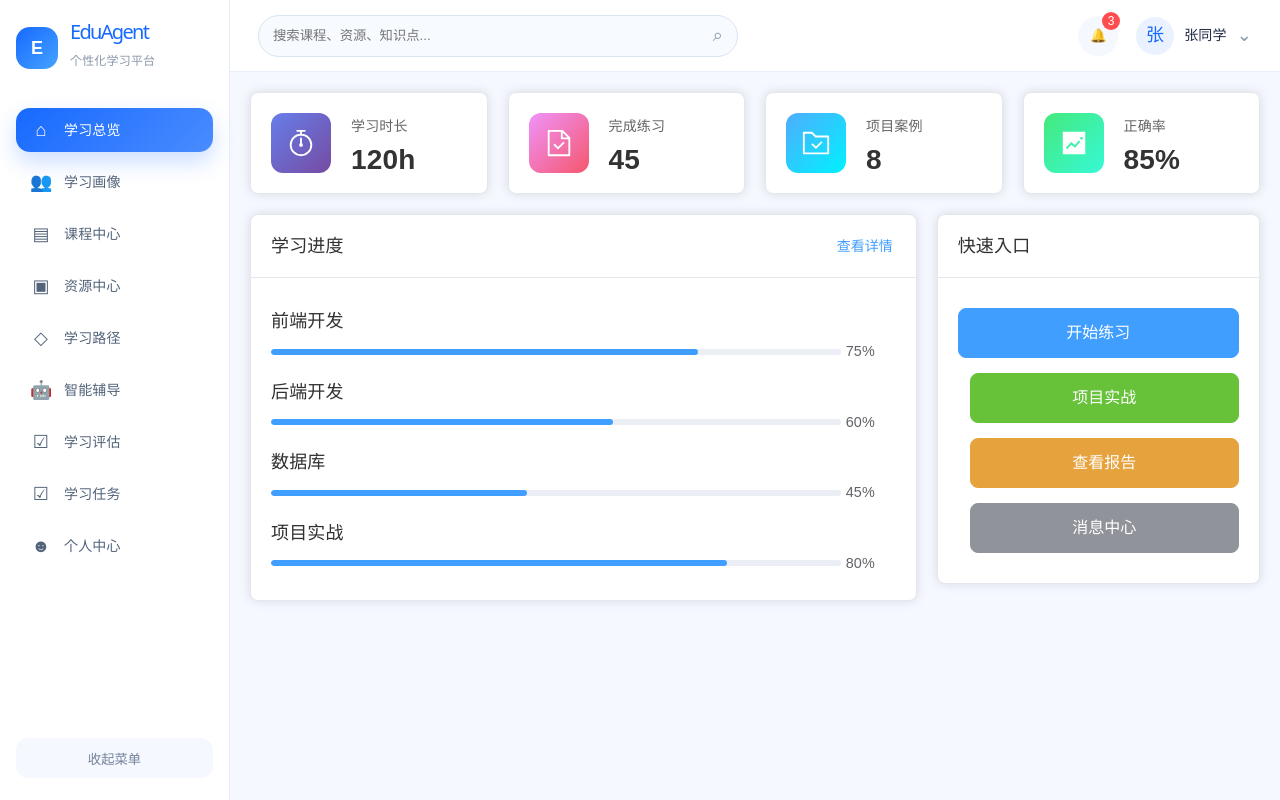
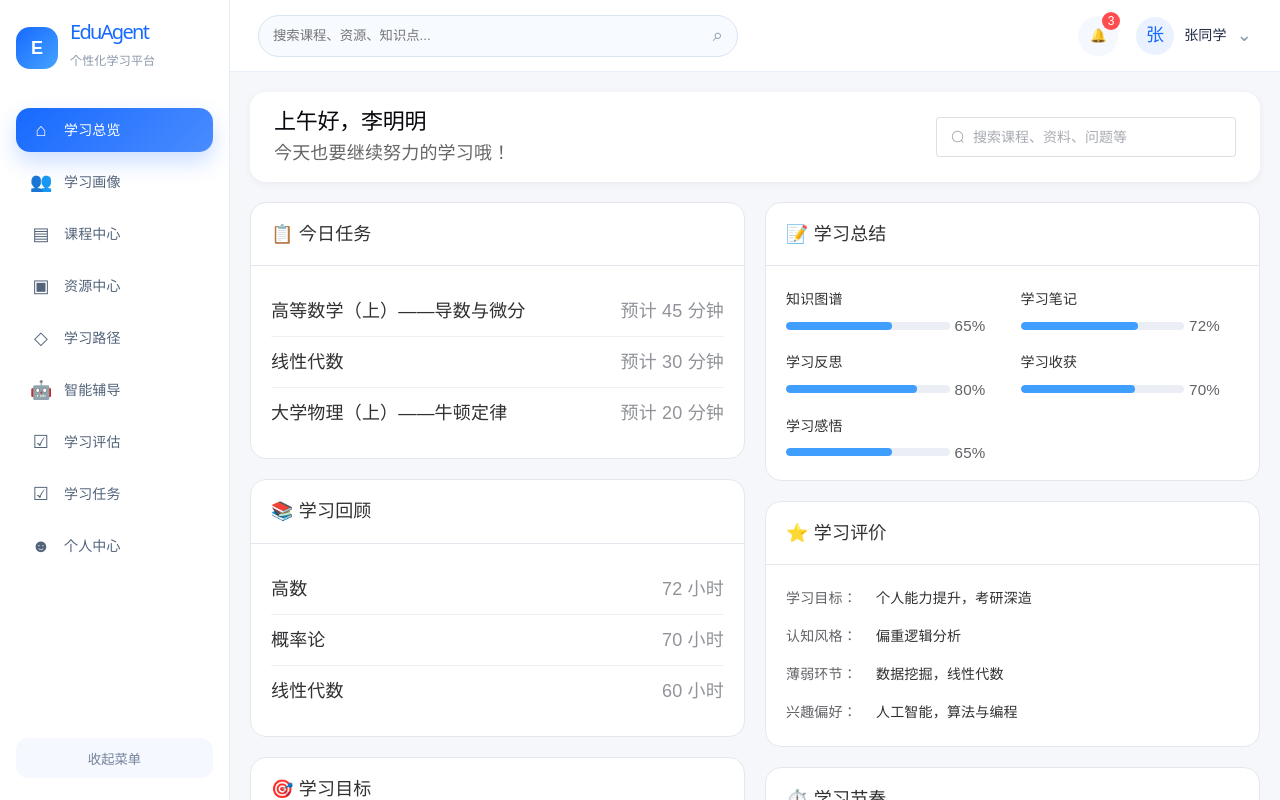
Before and after one commit to boy6666/school_ai_system, a Vue app in the folder edu-agent-web/: page /student/dashboard in a window 1280 px wide. Built offline with nearby package versions, Linux system fonts and the light colour scheme; sample sign-in values are in the browser's storage.

Commit message:
feat: 从 cjctest 分支同步 Dashboard.vue

```diff
--- a/edu-agent-web/src/views/student/Dashboard.vue
+++ b/edu-agent-web/src/views/student/Dashboard.vue
@@ -1,109 +1,136 @@
 <template>
-  <div class="dashboard">
-    <el-row :gutter="20" class="stats-row">
-      <el-col :span="6">
-        <el-card class="stat-card">
-          <div class="stat-item">
-            <div class="stat-icon study-time">
-              <el-icon><Timer /></el-icon>
+  <div class="dashboard-container">
+    <!-- 顶部：欢迎语 + 搜索 -->
+    <div class="dashboard-header">
+      <div class="welcome-section">
+        <h2>{{ greeting }}，李明明</h2>
+        <p>今天也要继续努力的学习哦！</p>
+      </div>
+      <div class="search-section">
+        <el-input
+          v-model="searchKeyword"
+          placeholder="搜索课程、资料、问题等"
+          prefix-icon="Search"
+          size="large"
+          clearable
+        />
+      </div>
+    </div>
+
+    <el-row :gutter="20">
+      <!-- 左侧列：今日任务、学习回顾、学习目标、学习进度 -->
+      <el-col :span="12">
+        <!-- 今日任务卡片 -->
+        <el-card class="task-card" shadow="never">
+          <template #header><span>📋 今日任务</span></template>
+          <div v-for="task in todayTasks" :key="task.name" class="task-item">
+            <div class="task-name">{{ task.name }}</div>
+            <div class="task-duration">预计 {{ task.duration }} 分钟</div>
+          </div>
+        </el-card>
+
+        <!-- 学习回顾卡片 -->
+        <el-card class="review-card" shadow="never" style="margin-top: 20px">
+          <template #header><span>📚 学习回顾</span></template>
+          <div v-for="subject in reviewSubjects" :key="subject.name" class="review-item">
+            <span>{{ subject.name }}</span>
+            <span>{{ subject.hours }} 小时</span>
+          </div>
+        </el-card>
+
+        <!-- 学习目标卡片 -->
+        <el-card class="goal-card" shadow="never" style="margin-top: 20px">
+          <template #header><span>🎯 学习目标</span></template>
+          <div class="goal-stats">
+            <div class="stat">
+              <div class="stat-value">{{ totalHours }}</div>
+              <div class="stat-label">总学习时长(小时)</div>
             </div>
-            <div class="stat-content">
-              <div class="stat-label">学习时长</div>
-              <div class="stat-value">120h</div>
+            <div class="stat">
+              <div class="stat-value">{{ completedTopics }}</div>
+              <div class="stat-label">完成主题数</div>
             </div>
           </div>
         </el-card>
+
+        <!-- 学习进度卡片 -->
+        <el-card class="progress-card" shadow="never" style="margin-top: 20px">
+          <template #header><span>📈 学习进度</span></template>
+          <div v-for="subject in learningProgress" :key="subject.name" class="progress-item">
+            <div class="progress-label">{{ subject.name }}</div>
+            <el-progress :percentage="subject.percent" :stroke-width="10" />
+            <div class="progress-hours">{{ subject.hours }}小时</div>
+          </div>
+        </el-card>
       </el-col>
-      <el-col :span="6">
-        <el-card class="stat-card">
-          <div class="stat-item">
-            <div class="stat-icon complete-count">
-              <el-icon><DocumentChecked /></el-icon>
+
+      <!-- 右侧列：学习总结、学习评价、学习节奏、学习计划 -->
+      <el-col :span="12">
+        <!-- 学习总结卡片 -->
+        <el-card class="summary-card" shadow="never">
+          <template #header><span>📝 学习总结</span></template>
+          <div class="summary-grid">
+            <div class="summary-item">
+              <div class="summary-label">知识图谱</div>
+              <el-progress :percentage="65" :stroke-width="8" />
             </div>
-            <div class="stat-content">
-              <div class="stat-label">完成练习</div>
-              <div class="stat-value">45</div>
+            <div class="summary-item">
+              <div class="summary-label">学习笔记</div>
+              <el-progress :percentage="72" :stroke-width="8" />
+            </div>
+            <div class="summary-item">
+              <div class="summary-label">学习反思</div>
+              <el-progress :percentage="80" :stroke-width="8" />
+            </div>
+            <div class="summary-item">
+              <div class="summary-label">学习收获</div>
+              <el-progress :percentage="70" :stroke-width="8" />
+            </div>
+            <div class="summary-item">
+              <div class="summary-label">学习感悟</div>
+              <el-progress :percentage="65" :stroke-width="8" />
             </div>
           </div>
         </el-card>
-      </el-col>
-      <el-col :span="6">
-        <el-card class="stat-card">
-          <div class="stat-item">
-            <div class="stat-icon project-count">
-              <el-icon><FolderChecked /></el-icon>
+
+        <!-- 学习评价卡片 -->
+        <el-card class="evaluation-card" shadow="never" style="margin-top: 20px">
+          <template #header><span>⭐ 学习评价</span></template>
+          <div class="eval-list">
+            <div class="eval-item"><span class="eval-label">学习目标：</span><span>个人能力提升，考研深造</span></div>
+            <div class="eval-item"><span class="eval-label">认知风格：</span><span>偏重逻辑分析</span></div>
+            <div class="eval-item"><span class="eval-label">薄弱环节：</span><span>数据挖掘，线性代数</span></div>
+            <div class="eval-item"><span class="eval-label">兴趣偏好：</span><span>人工智能，算法与编程</span></div>
+          </div>
+        </el-card>
+
+        <!-- 学习节奏卡片 -->
+        <el-card class="rhythm-card" shadow="never" style="margin-top: 20px">
+          <template #header><span>⏱️ 学习节奏</span></template>
+          <div class="rhythm-stats">
+            <div class="rhythm-item">
+              <div class="rhythm-value">1-3 小时</div>
+              <div class="rhythm-label">每日学习量</div>
             </div>
-            <div class="stat-content">
-              <div class="stat-label">项目案例</div>
-              <div class="stat-value">8</div>
+            <div class="rhythm-item">
+              <div class="rhythm-value">2-4 小时</div>
+              <div class="rhythm-label">每日学习时长</div>
             </div>
           </div>
         </el-card>
-      </el-col>
-      <el-col :span="6">
-        <el-card class="stat-card">
-          <div class="stat-item">
-            <div class="stat-icon accuracy">
-              <el-icon><TrendCharts /></el-icon>
+
+        <!-- 学习计划卡片 -->
+        <el-card class="plan-card" shadow="never" style="margin-top: 20px">
+          <template #header><span>📅 学习计划</span></template>
+          <div class="plan-stats">
+            <div class="plan-item">
+              <div class="plan-value">1-3 小时</div>
+              <div class="plan-label">每日学习计划</div>
             </div>
-            <div class="stat-content">
-              <div class="stat-label">正确率</div>
-              <div class="stat-value">85%</div>
+            <div class="plan-item">
+              <div class="plan-value">2-4 小时</div>
+              <div class="plan-label">每日学习时间</div>
             </div>
-          </div>
-        </el-card>
-      </el-col>
-    </el-row>
-
-    <el-row :gutter="20" class="content-row">
-      <el-col :span="16">
-        <el-card class="content-card">
-          <template #header>
-            <div class="card-header">
-              <span>学习进度</span>
-              <el-button link type="primary">查看详情</el-button>
-            </div>
-          </template>
-          <div class="learning-progress">
-            <div class="progress-item">
-              <div class="progress-label">前端开发</div>
-              <el-progress :percentage="75" />
-            </div>
-            <div class="progress-item">
-              <div class="progress-label">后端开发</div>
-              <el-progress :percentage="60" />
-            </div>
-            <div class="progress-item">
-              <div class="progress-label">数据库</div>
-              <el-progress :percentage="45" />
-            </div>
-            <div class="progress-item">
-              <div class="progress-label">项目实战</div>
-              <el-progress :percentage="80" />
-            </div>
-          </div>
-        </el-card>
-      </el-col>
-      <el-col :span="8">
-        <el-card class="content-card">
-          <template #header>
-            <div class="card-header">
-              <span>快速入口</span>
-            </div>
-          </template>
-          <div class="quick-actions">
-            <el-button type="primary" @click="$router.push('/student/practice')">
-              开始练习
-            </el-button>
-            <el-button type="success" @click="$router.push('/student/projects')">
-              项目实战
-            </el-button>
-            <el-button type="warning" @click="$router.push('/student/report')">
-              查看报告
-            </el-button>
-            <el-button type="info" @click="$router.push('/student/messages')">
-              消息中心
-            </el-button>
           </div>
         </el-card>
       </el-col>
@@ -112,118 +139,157 @@
 </template>
 
 <script setup lang="ts">
-import { Timer, DocumentChecked, FolderChecked, TrendCharts } from '@element-plus/icons-vue'
+import { ref, computed } from 'vue'
+
+const searchKeyword = ref('')
+
+// 问候语
+const greeting = computed(() => {
+  const hour = new Date().getHours()
+  if (hour < 12) return '上午好'
+  if (hour < 18) return '下午好'
+  return '晚上好'
+})
+
+// 今日任务 Mock
+const todayTasks = ref([
+  { name: '高等数学（上）——导数与微分', duration: 45 },
+  { name: '线性代数', duration: 30 },
+  { name: '大学物理（上）——牛顿定律', duration: 20 }
+])
+
+// 学习回顾
+const reviewSubjects = ref([
+  { name: '高数', hours: 72 },
+  { name: '概率论', hours: 70 },
+  { name: '线性代数', hours: 60 }
+])
+
+// 学习目标
+const totalHours = ref(12.6)
+const completedTopics = ref(2)
+
+// 学习进度
+const learningProgress = ref([
+  { name: '高等数学', percent: 65, hours: 10 },
+  { name: '概率论', percent: 70, hours: 8 },
+  { name: '线性代数', percent: 60, hours: 7 },
+  { name: '大学物理', percent: 50, hours: 6 }
+])
 </script>
 
 <style scoped>
-.dashboard {
+.dashboard-container {
   padding: 20px;
+  background-color: #f5f7fa;
+  min-height: 100vh;
 }
-
-.stats-row {
+.dashboard-header {
+  display: flex;
+  justify-content: space-between;
+  align-items: center;
   margin-bottom: 20px;
+  background: white;
+  padding: 16px 24px;
+  border-radius: 16px;
+  box-shadow: 0 2px 8px rgba(0,0,0,0.05);
 }
-
-.stat-card {
-  border-radius: 8px;
-  transition: transform 0.3s;
+.welcome-section h2 {
+  margin: 0 0 6px 0;
+  font-size: 22px;
 }
-
-.stat-card:hover {
-  transform: translateY(-5px);
-  box-shadow: 0 4px 12px rgba(0, 0, 0, 0.15);
+.welcome-section p {
+  margin: 0;
+  color: #666;
 }
-
-.stat-item {
+.search-section {
+  width: 300px;
+}
+.task-card, .review-card, .goal-card, .progress-card,
+.summary-card, .evaluation-card, .rhythm-card, .plan-card {
+  border-radius: 16px;
+}
+.task-item, .review-item {
   display: flex;
-  align-items: center;
-  gap: 20px;
+  justify-content: space-between;
+  padding: 12px 0;
+  border-bottom: 1px solid #f0f0f0;
 }
-
-.stat-icon {
-  width: 60px;
-  height: 60px;
-  border-radius: 12px;
+.task-item:last-child, .review-item:last-child {
+  border-bottom: none;
+}
+.task-name {
+  font-weight: 500;
+}
+.task-duration, .review-item span:last-child {
+  color: #909399;
+}
+.goal-stats {
   display: flex;
-  align-items: center;
-  justify-content: center;
-  font-size: 30px;
-  color: #fff;
+  justify-content: space-around;
+  text-align: center;
 }
-
-.stat-icon.study-time {
-  background: linear-gradient(135deg, #667eea 0%, #764ba2 100%);
-}
-
-.stat-icon.complete-count {
-  background: linear-gradient(135deg, #f093fb 0%, #f5576c 100%);
-}
-
-.stat-icon.project-count {
-  background: linear-gradient(135deg, #4facfe 0%, #00f2fe 100%);
-}
-
-.stat-icon.accuracy {
-  background: linear-gradient(135deg, #43e97b 0%, #38f9d7 100%);
-}
-
-.stat-content {
-  flex: 1;
-}
-
-.stat-label {
-  font-size: 14px;
-  color: #666;
-  margin-bottom: 8px;
-}
-
 .stat-value {
   font-size: 28px;
   font-weight: bold;
-  color: #333;
+  color: #409eff;
 }
-
-.content-row {
-  margin-top: 20px;
+.stat-label {
+  font-size: 14px;
+  color: #909399;
+  margin-top: 6px;
 }
-
-.content-card {
-  border-radius: 8px;
+.progress-item {
+  margin-bottom: 18px;
 }
-
-.card-header {
-  display: flex;
-  justify-content: space-between;
-  align-items: center;
-}
-
-.learning-progress {
-  padding: 10px 0;
-}
-
-.progress-item {
-  margin-bottom: 20px;
-}
-
-.progress-item:last-child {
-  margin-bottom: 0;
-}
-
 .progress-label {
-  margin-bottom: 10px;
+  margin-bottom: 8px;
   font-weight: 500;
 }
-
-.quick-actions {
+.progress-hours {
+  font-size: 12px;
+  color: #909399;
+  margin-top: 4px;
+}
+.summary-grid {
+  display: flex;
+  flex-wrap: wrap;
+  gap: 16px;
+}
+.summary-item {
+  width: calc(50% - 8px);
+}
+.summary-label {
+  margin-bottom: 6px;
+  font-size: 14px;
+}
+.eval-list {
   display: flex;
   flex-direction: column;
-  gap: 15px;
-  padding: 10px 0;
+  gap: 12px;
 }
-
-.quick-actions .el-button {
-  height: 50px;
-  font-size: 16px;
-  border-radius: 8px;
+.eval-item {
+  font-size: 14px;
+}
+.eval-label {
+  font-weight: 600;
+  color: #606266;
+  width: 90px;
+  display: inline-block;
+}
+.rhythm-stats, .plan-stats {
+  display: flex;
+  justify-content: space-around;
+  text-align: center;
+}
+.rhythm-value, .plan-value {
+  font-size: 24px;
+  font-weight: bold;
+  color: #e6a23c;
+}
+.rhythm-label, .plan-label {
+  font-size: 14px;
+  color: #909399;
+  margin-top: 6px;
 }
 </style>
```
